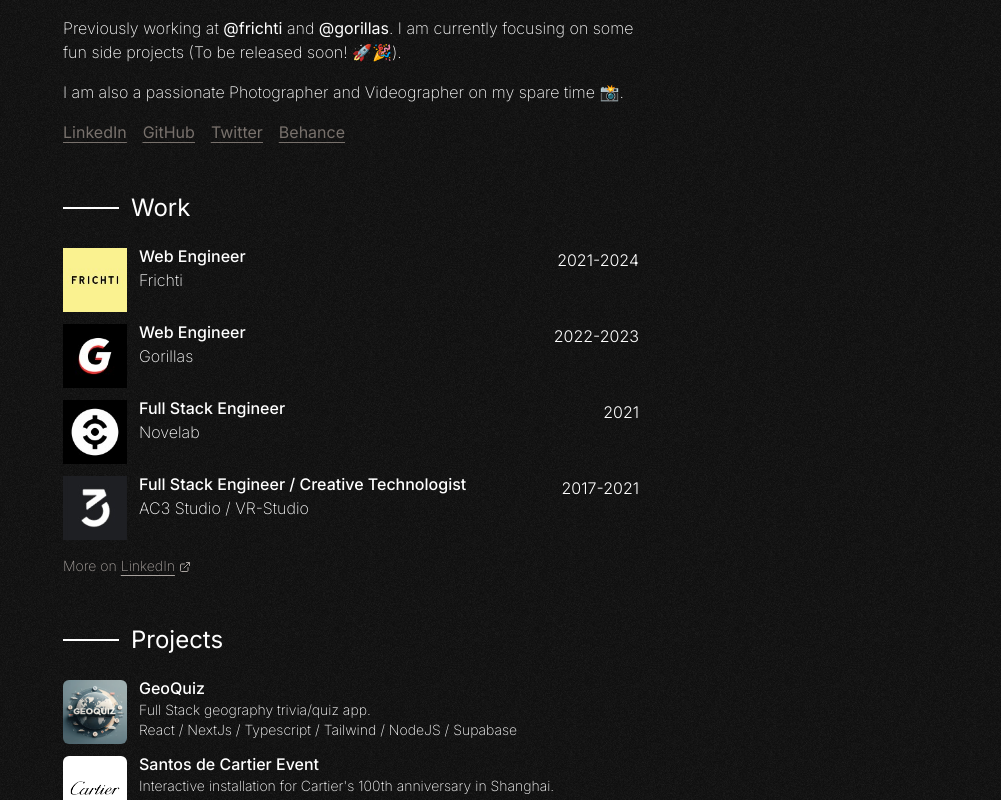
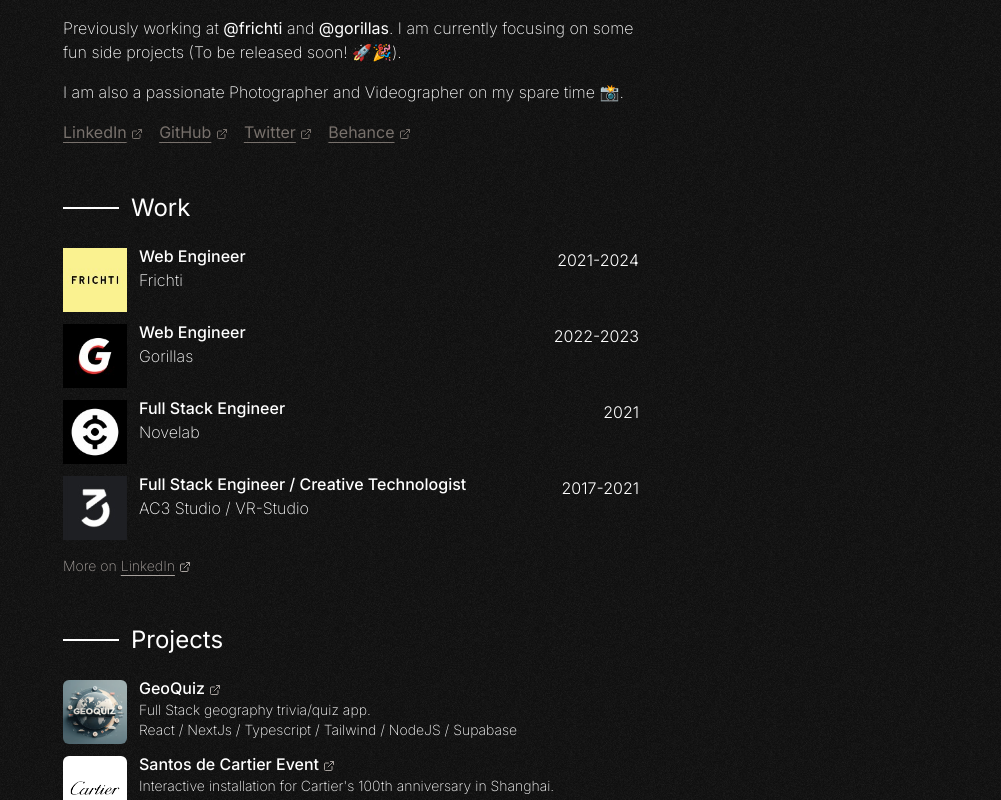
Before and after one commit to yohanlb/personal-website, a Next.js app: page / in a window 1280 px wide. Shown: the part 320-1120 px from the top of the page, without its empty margins (279-1280 px from the left). Built offline with nearby package versions, Linux system fonts and the light colour scheme.

Commit message:
feat: add externalLinkIcon to projects

```diff
--- a/src/components/homePage/ProjectItems.tsx
+++ b/src/components/homePage/ProjectItems.tsx
@@ -1,6 +1,7 @@
 import React from 'react';
 import Image from 'next/image';
 import { ProjectData } from '../../datas/projectsData';
+import ExternalLinkIcon from '@components/ui/ExternalLinkIcon';
 
 interface ProjectItemProps {
   project: ProjectData;
@@ -28,7 +29,10 @@
               className='underline-offset-2 group-hover:underline'
             >
               {project.title}
-            </a>
+            </a>{' '}
+            <span className='text-stone-400 '>
+              <ExternalLinkIcon />
+            </span>
           </h3>
           <p className='default-description'>{project.description}</p>
           {project.description2 && (
--- a/src/components/homePage/ProjectsSection.tsx
+++ b/src/components/homePage/ProjectsSection.tsx
@@ -17,18 +17,18 @@
         ))}
       </ul>
       {/* ------ Footer ----- */}
-      <div className='flex items-center gap-1 text-sm font-extralight text-stone-400'>
+      <div className='flex items-center gap-1 text-sm font-extralight text-stone-400 '>
         <span className=''>More on </span>
         <a
           href={SOCIAL_LINKS.Behance.href}
           target='_blank'
           rel='noopener noreferrer'
-          className='group hover:text-stone-200'
+          className='group hover:text-stone-200 '
         >
           <span className='underline underline-offset-4'>
             {SOCIAL_LINKS.Behance.displayName}
           </span>{' '}
-          <ExternalLinkIcon className='text-stone-400 group-hover:text-stone-200' />
+          <ExternalLinkIcon />
         </a>
       </div>
     </section>
--- a/src/components/homePage/SocialLinks.tsx
+++ b/src/components/homePage/SocialLinks.tsx
@@ -1,5 +1,6 @@
 import React from 'react';
 import { getSocialLinksArray } from '../../datas/socialLinkData';
+import ExternalLinkIcon from '@components/ui/ExternalLinkIcon';
 
 const SocialLinks = () => {
   const socialLinksData = getSocialLinksArray();
@@ -9,11 +10,17 @@
       {socialLinksData.map((linkData) => (
         <li
           key={linkData.displayName}
-          className='text-stone-500 underline underline-offset-4 hover:text-white'
+          className='group text-stone-500 hover:text-white'
         >
-          <a href={linkData.href} target='_blank' rel='noopener noreferrer'>
+          <a
+            href={linkData.href}
+            target='_blank'
+            rel='noopener noreferrer'
+            className='underline underline-offset-4'
+          >
             {linkData.displayName}
-          </a>
+          </a>{' '}
+          <ExternalLinkIcon />
         </li>
       ))}
     </ul>
--- a/src/components/homePage/WorkSection.tsx
+++ b/src/components/homePage/WorkSection.tsx
@@ -29,7 +29,7 @@
           <span className='underline underline-offset-4'>
             {SOCIAL_LINKS.LinkedIn.displayName}
           </span>{' '}
-          <ExternalLinkIcon className='text-stone-400 group-hover:text-stone-200' />
+          <ExternalLinkIcon />
         </a>
       </div>
     </section>
--- a/src/components/ui/ExternalLinkIcon.tsx
+++ b/src/components/ui/ExternalLinkIcon.tsx
@@ -1,26 +1,18 @@
 import React from 'react';
 
-interface ExternalLinkProps {
-  className?: string;
-  size?: number;
-}
-
-const ExternalLinkIcon: React.FC<ExternalLinkProps> = ({
-  className = 'text-current',
-  size = 12,
-}) => {
+const ExternalLinkIcon = () => {
   return (
     <svg
       xmlns='http://www.w3.org/2000/svg'
-      width={size}
-      height={size}
+      width={12}
+      height={12}
       viewBox='0 0 24 24'
       fill='none'
       stroke='currentColor'
       strokeWidth='2'
       strokeLinecap='round'
       strokeLinejoin='round'
-      className={`inline-block ${className}`}
+      className={`inline-block`}
     >
       <path d='M18 13v6a2 2 0 0 1-2 2H5a2 2 0 0 1-2-2V8a2 2 0 0 1 2-2h6' />
       <polyline points='15 3 21 3 21 9' />
```
